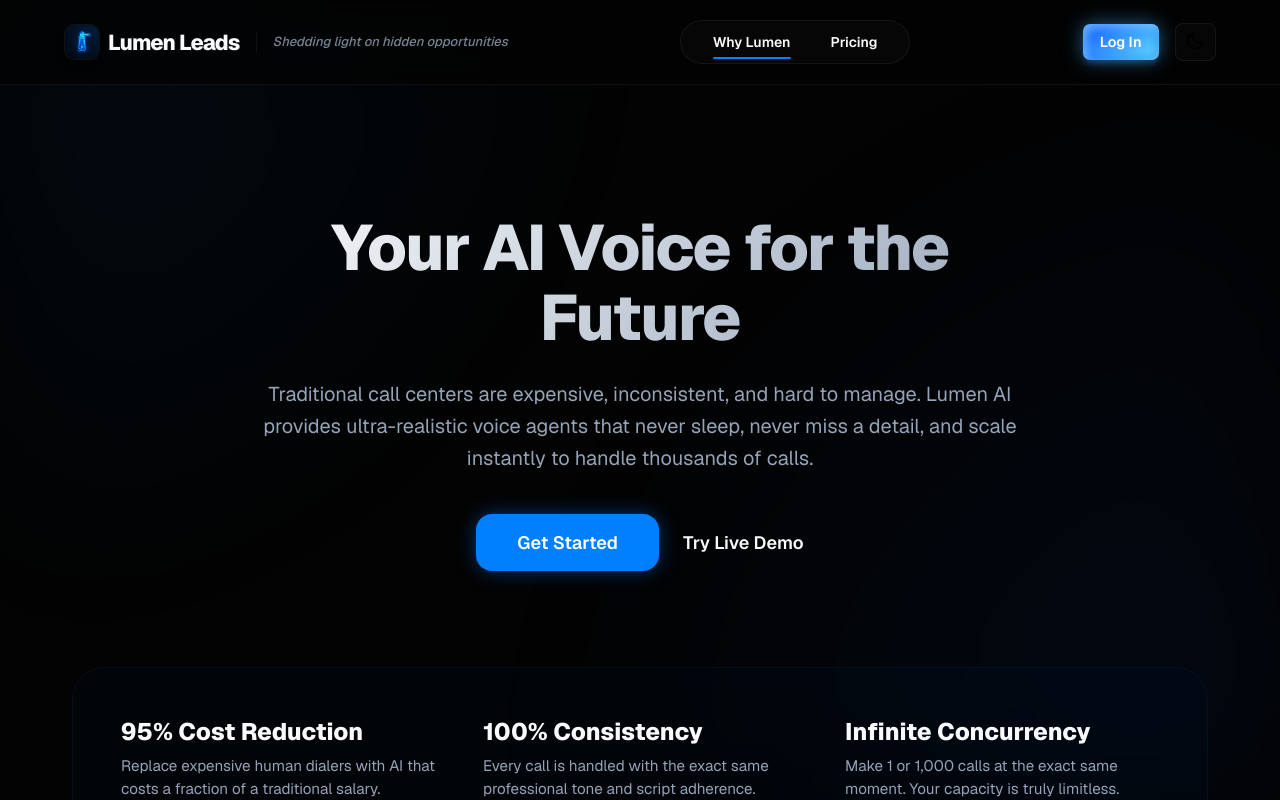
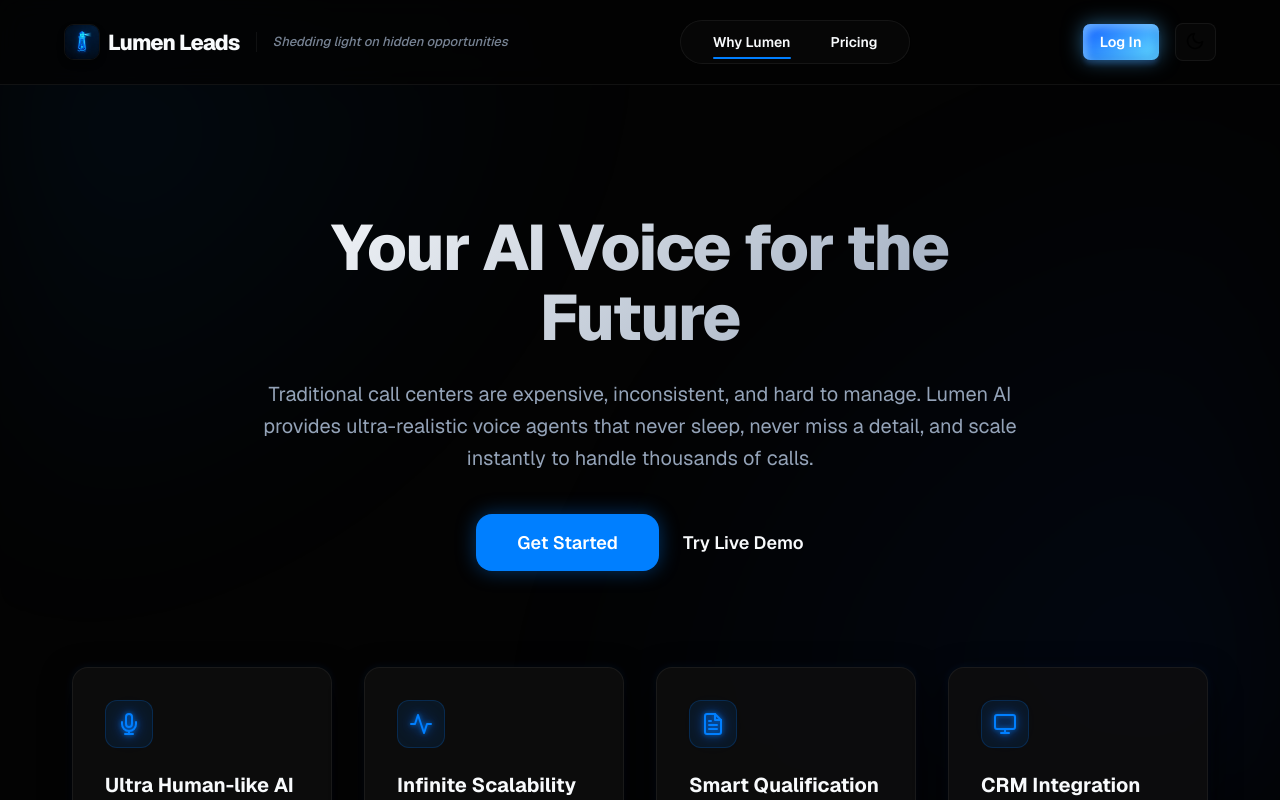
Before and after one commit to CPaulson42/LUMEN-AI-, a Next.js app: page / in a window 1280 px wide. Shown: the top 800 px of the page. Built offline with nearby package versions, Linux system fonts and the light colour scheme; no server answers.

Commit message:
Initialize Lumen AI

```diff
--- a/src/app/page.tsx
+++ b/src/app/page.tsx
@@ -16,22 +16,6 @@ export default function Home() {
           <a href="#demo" className={styles.secondaryCta}>
             Try Live Demo
           </a>
-        </div>
-      </section>
-      <section className={`${styles.whySection} fade-in`} style={{ animationDelay: '0.05s' }}>
-        <div className={styles.whyGrid}>
-          <div className={styles.whyItem}>
-            <h3>95% Cost Reduction</h3>
-            <p>Replace expensive human dialers with AI that costs a fraction of a traditional salary.</p>
-          </div>
-          <div className={styles.whyItem}>
-            <h3>100% Consistency</h3>
-            <p>Every call is handled with the exact same professional tone and script adherence.</p>
-          </div>
-          <div className={styles.whyItem}>
-            <h3>Infinite Concurrency</h3>
-            <p>Make 1 or 1,000 calls at the exact same moment. Your capacity is truly limitless.</p>
-          </div>
         </div>
       </section>
 
```
